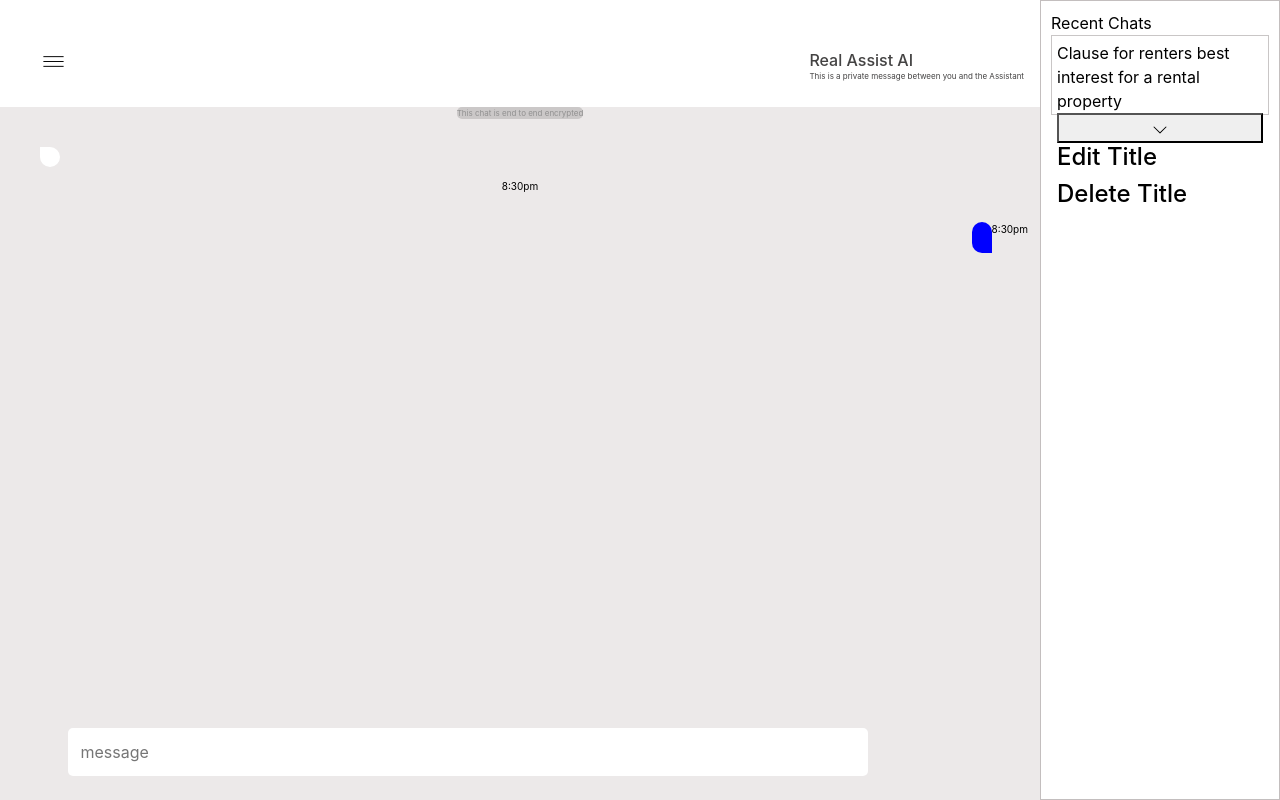
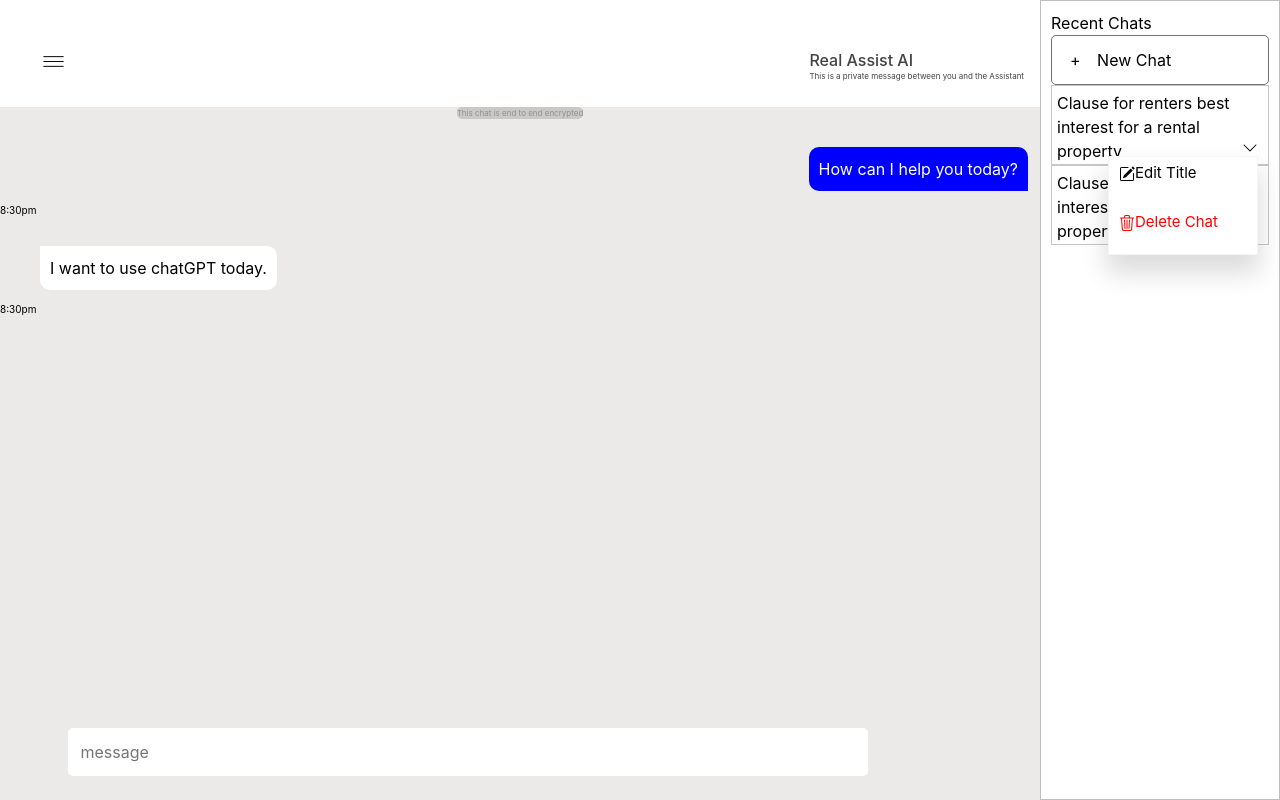
Before and after one commit to LarissaBrown/open-ai-api-chat, a React (Vite) app in the folder client/: page / in a window 1280 px wide. Built offline with nearby package versions, Linux system fonts and the light colour scheme.

Commit message:
main - new changes addition of user conditional style for chat

```diff
--- a/client/package.json
+++ b/client/package.json
@@ -24,5 +24,5 @@
   "author": "",
   "license": "ISC",
   "description": "",
-  "proxy": "http://localhost:3000"
+  "proxy": "http://localhost:3080"
 }
--- a/client/src/App.css
+++ b/client/src/App.css
@@ -14,9 +14,21 @@
 
 .sidemenu {
   width: 240px;
+  color: black;
   padding: 10px;
   background-color: white;
   border: 1px solid rgb(195, 190, 190);
+}
+.side-menu-button {
+  text-align:left;
+  padding: 12px;
+  border: 1px solid rgb(117, 114, 114);
+  border-radius: 5px;
+}
+
+.side-menu-button span{
+  padding-left: 6px;
+  padding-right: 12px;
 }
 .recent-chats {
   color: black;
@@ -35,7 +47,27 @@
   text-align:left;
 
 }
-.dropdown
+.dropdown {
+    position: absolute;
+    right: 0;
+    top: 90%;
+    right: 10px;
+    width: 150px;
+    z-index: 2;
+    border: 1px solid rgba(0, 0, 0, 0.04);
+    box-shadow: 0 16px 24px 2px rgba(0, 0, 0, 0.14);
+    background-color: white;
+}
+.edit {
+  padding: 5px 10px;
+  font-size: 15px;
+}
+.delete {
+  padding:  5px 10px;
+  font-size: 15px;
+  color:red;
+}
+
 .icon-right {
   position: absolute;
   right: 5px;
@@ -86,10 +118,18 @@
   background-color:rgb(203, 200, 200);
   border-radius: 5px;
 }
-.date-stamp {
+.date-stamp-gpt {
   color: black;
   font-size: 10px;
   flex-direction: column;
+  text-align: right;
+}
+
+.date-stamp-user {
+  color: black;
+  font-size: 10px;
+  flex-direction: column;
+  text-align: left;
 }
 
 .chatbox {
--- a/client/src/App.jsx
+++ b/client/src/App.jsx
@@ -1,56 +1,71 @@
-import { useState } from 'react'
+import { useState, useEffect } from 'react'
 import ChatMessage from './assets/components/ChatMessage';
 import Navbar from './assets/components/Navbar';
 import ChatInputForm from './assets/components/ChatInputForm';
+import Sidebar from './assets/components/Sidebar';
 import './App.css'
 
 function App() {
-
+console.log("App Rendering")
 //state of variables
   const [input, setInput] = useState("");
   const [chatLog, setChatLog] = useState([
-    { message: "", aimessage: ""}
+    {
+      user: "gpt",
+      message: "How can I help you today?"
+    },
+    {
+      user: "me",
+      message: "I want to use chatGPT today."
+    }
   ])
 
 const handleOnChange = (e)=> setInput(e.target.value)
 
+useEffect(()=>{
+
+}, [])
 //set the chatLog message with the input value
  async function handleSubmit(e){
   e.preventDefault();
-  setChatLog([...chatLog, {message: input}])
+  setChatLog([...chatLog, { user: "me", message:`${input}`}])
   setInput("");
+
 
 //post the chatLog message from the input value
   const response = await fetch("http://localhost:3080/",
-
   {
     method:"POST",
     headers: {
       "Content-Type": "application/json"
     },
-    body: {
-      prompt: JSON.stringify(chatLog.message)
-    }
+    body: JSON.stringify({
+      message: chatLog.map((message) => message.message).join("")
+     })
 
 
     })
 //receive the response from the openai data and set it in the chatog state
     const data = await response.json();
-    console.log("data", data)
-    setChatLog([...chatLog, {message: `${data.data}`},{aimessage: `${data.message}`}])
+    setChatLog([...chatLog, { user: "gpt", message: `${data.message}`}])
+
+
 
 }
+
 
 const handleDropdown = ()=> {
 
 
 }
 
-const chatMessage = chatLog.map((chatLog, index)=> (
+
+const chatMessage = chatLog.map((message, index)=> (
   <ChatMessage
     key={index}
-    message={chatLog.message}
-    aimessage={chatLog.aimessage}/>
+    message={message.message}
+    user={message.user}
+    />
   ))
   return (
     <div className="App">
@@ -64,24 +79,9 @@ const chatMessage = chatLog.map((chatLog, index)=> (
             onSubmit={handleSubmit}
             onChange={handleOnChange}
             value={input}
-            message={chatLog.message}
-            aimessage={chatLog.aimessage}/>
+            />
       </section>
-      <aside className="sidemenu">
-        <div className="recent-chats">Recent Chats</div>
-        <div className="title-container">Clause for renters best interest for a rental property
-          <button className="icon-right" onClick={handleDropdown} >
-          <svg xmlns="http://www.w3.org/2000/svg" width="16" height="16" fill="currentColor" className="bi bi-chevron-down" viewBox="0 0 16 16">
-            <path fillRule="evenodd" d="M1.646 4.646a.5.5 0 0 1 .708 0L8 10.293l5.646-5.647a.5.5 0 0 1 .708.708l-6 6a.5.5 0 0 1-.708 0l-6-6a.5.5 0 0 1 0-.708z"/>
-          </svg>
-          </button>
-          <div className="dropdown">
-            <h4>Edit Title</h4>
-            <h4>Delete Title</h4>
-          </div>
-        </div>
-
-      </aside>
+          <Sidebar onClick={handleDropdown} />
     </div>
   )
 }
--- /dev/null
+++ b/client/src/assets/components/Chat.jsx
@@ -0,0 +1,25 @@
+import React from 'react'
+
+
+export default function Chat(props) {
+
+    console.log("message",props.message)
+    console.log("user", props.user)
+
+return(
+        <>
+        {/* //TODO conditional for styling  at chat-message on left or right white or blue needs to be done */}
+        <div className='chat-log'>
+            <div className={`chat-message ${props.user === "gpt" && "chat-openai"}`}>
+                <div className={`message ${props.user === "gpt" && "message-openai"}`}>
+                    {props.message}
+                </div>
+            </div>
+        <p className={`date-stamp-user ${props.user === "gpt" && "date-stamp-gpt"}`}>8:30pm</p>
+        </div>
+        </>
+)
+}
+
+//example className conditional
+// civ className={`message $message.user = "gpt" && "message-openai"}`}></div>
--- a/client/src/assets/components/ChatMessage.jsx
+++ b/client/src/assets/components/ChatMessage.jsx
@@ -1,17 +1,14 @@
 import React from 'react'
-import RightSideChat from './RightSideChat'
-import LeftSideChat from './LeftSideChat'
+import Chat from './Chat'
 
 
 export default function ChatMessage(props){
-const rightChat = <RightSideChat aimessage={props.aimessage}/>
-const leftChat = <LeftSideChat message={props.message}/>
+const chat = <Chat message={props.message} user={props.user}/>
 
     return (
     <div >
         {/* if props.message then render this left side messagebubble and vice verse*/}
-        {leftChat}
-        {rightChat}
+        {chat}
 
     </div>
     )
--- a/client/src/assets/components/LeftSideChat.jsx
+++ /dev/null
@@ -1,16 +0,0 @@
-import React from 'react'
-
-
-export default function LeftSideChat(props) {
-
-return(
-        <>
-        <div className='chat-message'>
-            <div className="chat-message-center">
-                <div className="message">{props.message}</div>
-            </div>
-        </div>
-        <p className="date-stamp">8:30pm</p>
-        </>
-)
-}
--- a/client/src/assets/components/RightSideChat.jsx
+++ /dev/null
@@ -1,12 +0,0 @@
-import React from 'react'
-
-
-
-export default function RightSideChat(props) {
-
-    return(
-        <div className='chat-openai'>
-        <div className="message-openai" >{props.aimessage}</div>
-            <p className="date-stamp">8:30pm</p>
-        </div>
-    )}
--- /dev/null
+++ b/client/src/assets/components/Sidebar.jsx
@@ -0,0 +1,55 @@
+import React from 'react'
+
+export default function Sidebar(props) {
+
+    const handleEdit = ()=> {
+
+
+    }
+
+    const handleDelete = ()=> {
+
+
+    }
+
+    return (
+        <aside className="sidemenu">
+        <div className="recent-chats">Recent Chats</div>
+        <div className="side-menu-button">
+          <span> + </span>
+          New Chat</div>
+        <div className="title-container">Clause for renters best interest for a rental property
+          <button className="icon-right" onClick={props.onClick} >
+          <svg xmlns="http://www.w3.org/2000/svg" width="16" height="16" fill="currentColor" className="bi bi-chevron-down" viewBox="0 0 16 16">
+            <path fillRule="evenodd" d="M1.646 4.646a.5.5 0 0 1 .708 0L8 10.293l5.646-5.647a.5.5 0 0 1 .708.708l-6 6a.5.5 0 0 1-.708 0l-6-6a.5.5 0 0 1 0-.708z"/>
+          </svg>
+          </button>
+          <div className="dropdown">
+            <p className="edit">
+              <svg onClick={handleEdit}xmlns="http://www.w3.org/2000/svg" width="16" height="16" fill="currentColor" className="bi bi-pencil-square" viewBox="0 0 16 16">
+              <path d="M15.502 1.94a.5.5 0 0 1 0 .706L14.459 3.69l-2-2L13.502.646a.5.5 0 0 1 .707 0l1.293 1.293zm-1.75 2.456-2-2L4.939 9.21a.5.5 0 0 0-.121.196l-.805 2.414a.25.25 0 0 0 .316.316l2.414-.805a.5.5 0 0 0 .196-.12l6.813-6.814z"/>
+              <path fillRule="evenodd" d="M1 13.5A1.5 1.5 0 0 0 2.5 15h11a1.5 1.5 0 0 0 1.5-1.5v-6a.5.5 0 0 0-1 0v6a.5.5 0 0 1-.5.5h-11a.5.5 0 0 1-.5-.5v-11a.5.5 0 0 1 .5-.5H9a.5.5 0 0 0 0-1H2.5A1.5 1.5 0 0 0 1 2.5v11z"/>
+              </svg>
+              Edit Title
+              </p>
+            <p className="delete">
+              <svg onClick={handleDelete} xmlns="http://www.w3.org/2000/svg" width="16" height="16" fill="currentColor" className="bi bi-trash3" viewBox="0 0 16 16">
+              <path d="M6.5 1h3a.5.5 0 0 1 .5.5v1H6v-1a.5.5 0 0 1 .5-.5ZM11 2.5v-1A1.5 1.5 0 0 0 9.5 0h-3A1.5 1.5 0 0 0 5 1.5v1H2.506a.58.58 0 0 0-.01 0H1.5a.5.5 0 0 0 0 1h.538l.853 10.66A2 2 0 0 0 4.885 16h6.23a2 2 0 0 0 1.994-1.84l.853-10.66h.538a.5.5 0 0 0 0-1h-.995a.59.59 0 0 0-.01 0H11Zm1.958 1-.846 10.58a1 1 0 0 1-.997.92h-6.23a1 1 0 0 1-.997-.92L3.042 3.5h9.916Zm-7.487 1a.5.5 0 0 1 .528.47l.5 8.5a.5.5 0 0 1-.998.06L5 5.03a.5.5 0 0 1 .47-.53Zm5.058 0a.5.5 0 0 1 .47.53l-.5 8.5a.5.5 0 1 1-.998-.06l.5-8.5a.5.5 0 0 1 .528-.47ZM8 4.5a.5.5 0 0 1 .5.5v8.5a.5.5 0 0 1-1 0V5a.5.5 0 0 1 .5-.5Z"/>
+              </svg>
+              Delete Chat
+              </p>
+          </div>
+        </div>
+        <div className="title-container">Clause for renters best interest for a rental property
+          <button className="icon-right" onClick={props.onClick} >
+          <svg xmlns="http://www.w3.org/2000/svg" width="16" height="16" fill="currentColor" className="bi bi-chevron-down" viewBox="0 0 16 16">
+            <path fillRule="evenodd" d="M1.646 4.646a.5.5 0 0 1 .708 0L8 10.293l5.646-5.647a.5.5 0 0 1 .708.708l-6 6a.5.5 0 0 1-.708 0l-6-6a.5.5 0 0 1 0-.708z"/>
+          </svg>
+          </button>
+        </div>
+
+      </aside>
+
+    )
+
+}
```
Also changed, not shown: client/Index.js (+20 -18 lines).
